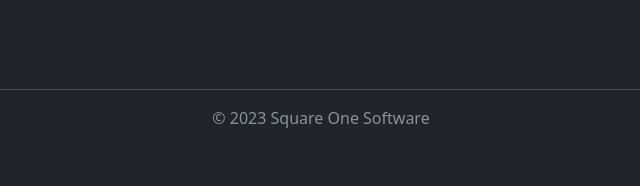
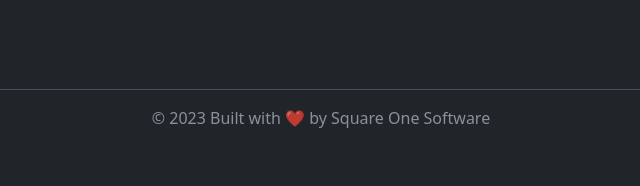
Before and after one commit to louiskwt/starchaser-portal, a Django app: page / in a window 1280 px wide. Shown: the part 614-800 px from the top of the page, without its empty margins (319-959 px from the left). Run offline with Django 4.2, Linux system fonts and the light colour scheme; parts of the project's set-up code (start-up, migrations or seed data) failed here and were passed over.

Commit message:
updated footer

```diff
--- a/templates/footer.html
+++ b/templates/footer.html
@@ -1,6 +1,6 @@
 <div class="container fixed-bottom">
   <footer class="py-3 my-4">
     <ul class="nav justify-content-center border-bottom pb-3 mb-3"></ul>
-    <p class="text-center text-muted">© 2023 Square One Software</p>
+    <p class="text-center text-muted">© 2023 Built with ❤️ by Square One Software</p>
   </footer>
 </div>
```
